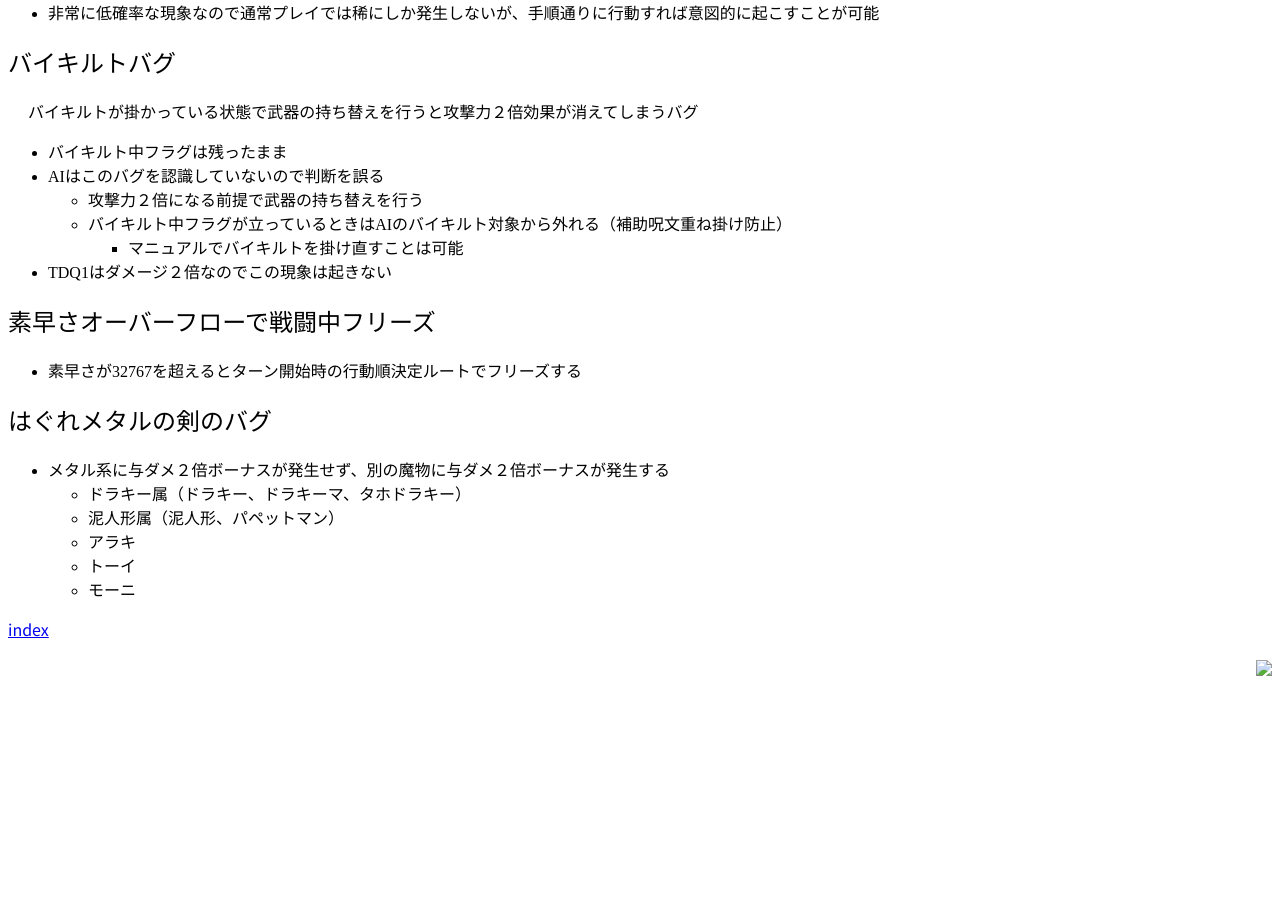
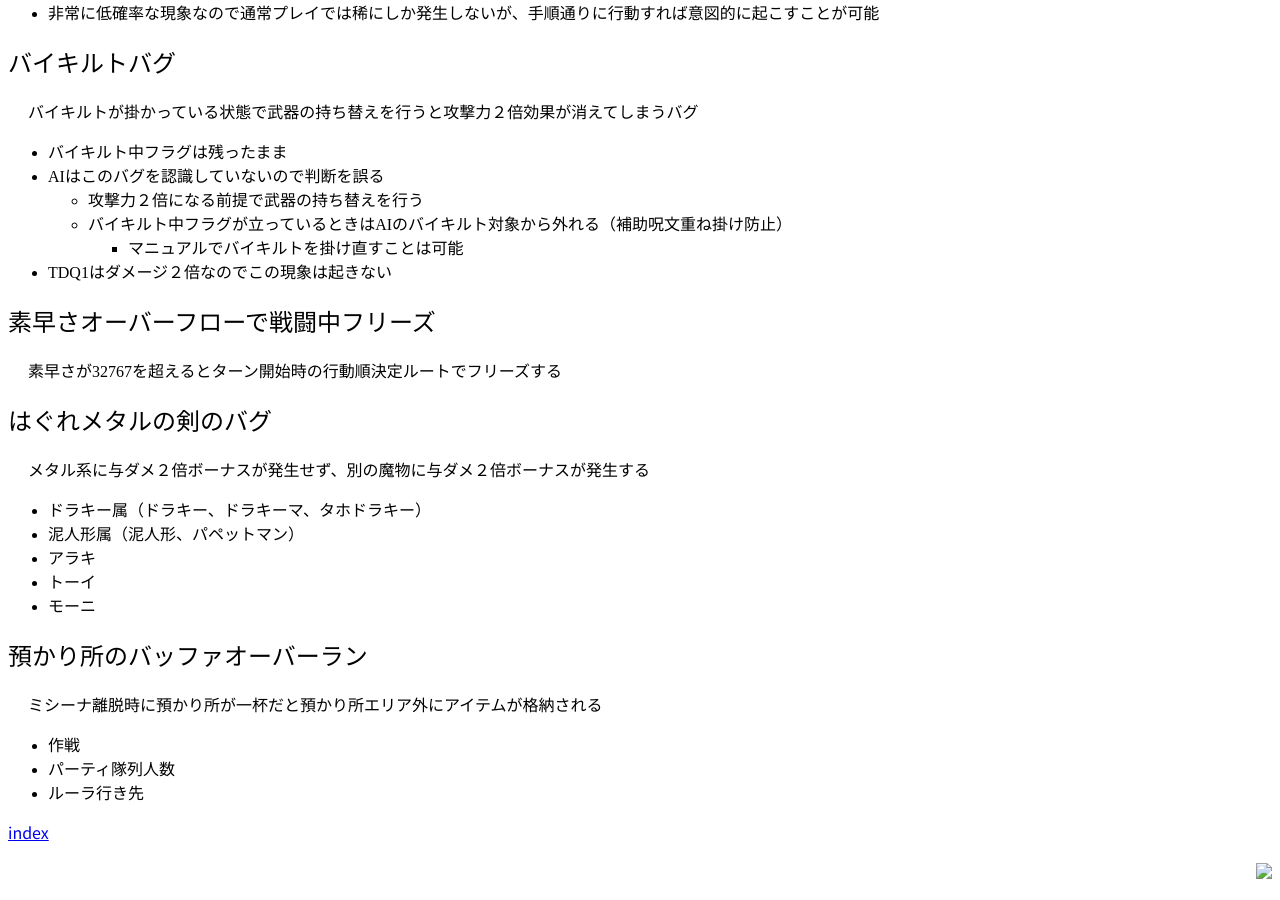
Before and after one commit to chiorex/TDQ_DATA_DAT, a Jekyll site: the page built from tdq2/bug.md, in a window 1280 px wide and 900 px high, scrolled down 939 px. Built offline with Jekyll 4.4.1, drawn with Linux system fonts in a browser that asks for light colours; some web fonts are replaced; before the commit the page ends 1636 px from its top, so only the background shows below that; some of the changed text lies outside the part shown.

Commit message:
情報追加

```diff
--- a/tdq2/bug.md
+++ b/tdq2/bug.md
@@ -60,14 +60,24 @@ update: 2017-02-27
 
 ## 素早さオーバーフローで戦闘中フリーズ
 
-* 素早さが32767を超えるとターン開始時の行動順決定ルートでフリーズする
+素早さが32767を超えるとターン開始時の行動順決定ルートでフリーズする
 
 
 ## <a name="hagumetaken">はぐれメタルの剣のバグ
 
-* メタル系に与ダメ２倍ボーナスが発生せず、別の魔物に与ダメ２倍ボーナスが発生する
-	* ドラキー属（ドラキー、ドラキーマ、タホドラキー）
-	* 泥人形属（泥人形、パペットマン）
-	* アラキ
-	* トーイ
-	* モーニ
+メタル系に与ダメ２倍ボーナスが発生せず、別の魔物に与ダメ２倍ボーナスが発生する
+
+* ドラキー属（ドラキー、ドラキーマ、タホドラキー）
+* 泥人形属（泥人形、パペットマン）
+* アラキ
+* トーイ
+* モーニ
+
+
+## 預かり所のバッファオーバーラン
+
+ミシーナ離脱時に預かり所が一杯だと預かり所エリア外にアイテムが格納される
+
+* 作戦
+* パーティ隊列人数
+* ルーラ行き先
```
Also changed, not shown: other parts of tdq2/bug.md (+1 -1 lines), tdq1/town_id.md (+3 -3 lines), tdq2/confu.md (+2 -1 lines).
